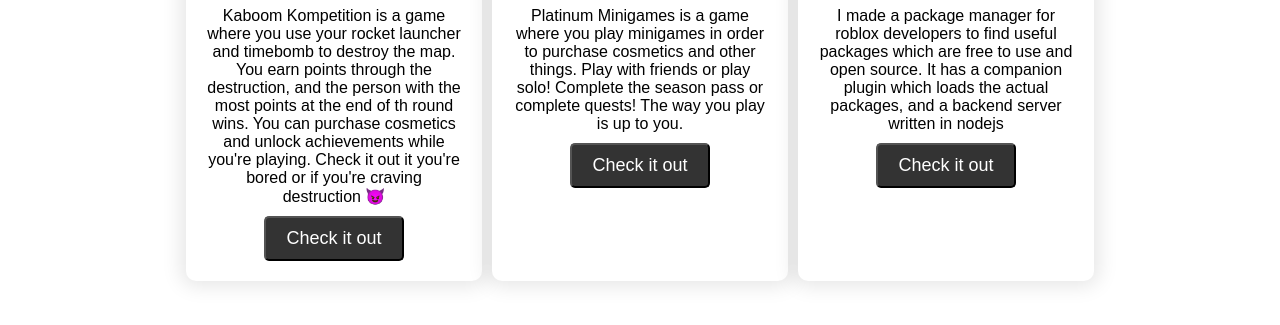
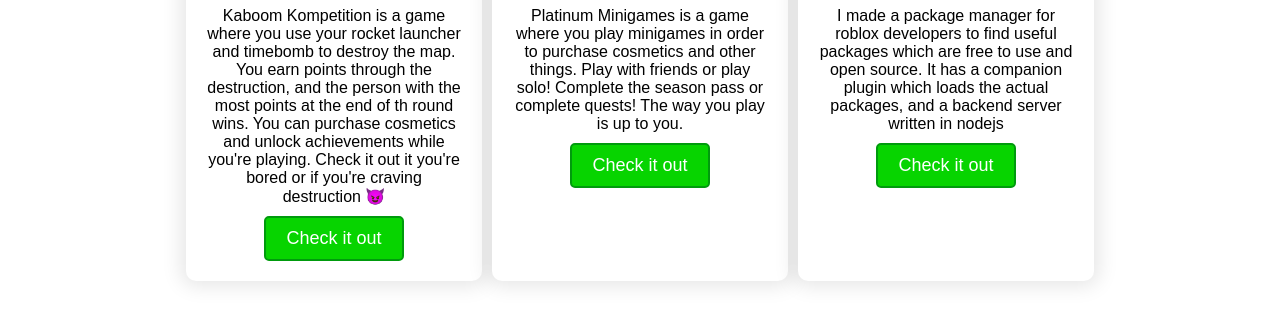
Before and after one commit to 29cmb/CmbProjects, a plain HTML site: page index.html in a window 1280 px wide. Shown: the part 405-730 px from the top of the page. Drawn offline with Linux system fonts and the light colour scheme.

Commit message:
Add some hover animations and make the buttons green

```diff
--- a/styles/index.css
+++ b/styles/index.css
@@ -26,10 +26,19 @@ body {
 
 .project button {
     border-radius: 5px;
-    background-color: #333333;
+    background-color: #07d400;
+    border-color: #009b0d;
+    border-style: solid;
     color: #FFFF;
     padding: 10px 20px;
     font-size: 18px;
+    transition: all ease .5s;
+}
+
+.project button:hover {
+    border-radius: 10px;
+    font-size: 20px;
+    transition: all ease .5s;
 }
 
 .project p {
```
